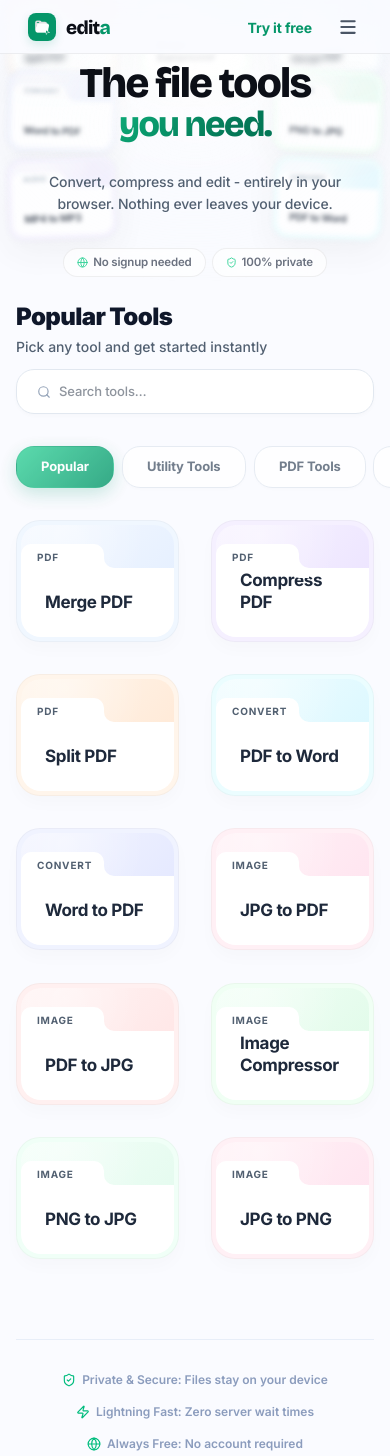
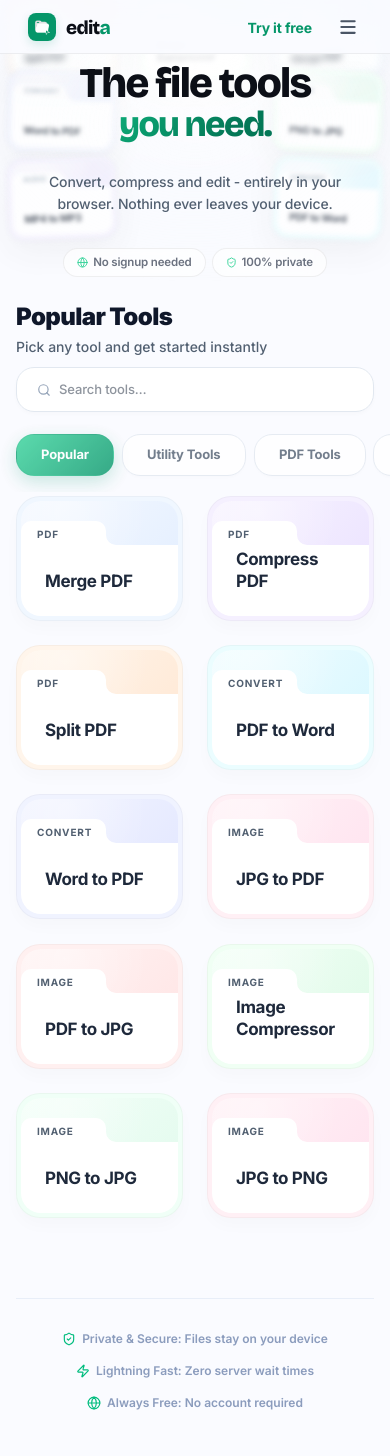
Before and after one commit to siddharth-fr/edita, a Next.js app: page / in a window 390 px wide. Shown: the top 1456 px of the page. Built offline with nearby package versions, Linux system fonts and the light colour scheme.

Commit message:
better ui spacing

```diff
--- a/src/components/ui/ToolsHeader.tsx
+++ b/src/components/ui/ToolsHeader.tsx
@@ -42,9 +42,9 @@ export default function ToolsHeader({
   }
 
   return (
-    <div className="flex flex-col gap-4 sm:gap-5 mb-6">
+    <div className="flex flex-col gap-3 sm:gap-5 mb-4 sm:mb-6">
       {/* ── Top Row: Title + Search ── */}
-      <div className="flex flex-col md:flex-row md:items-end justify-between gap-3 sm:gap-4">
+      <div className="flex flex-col md:flex-row md:items-end justify-between gap-2.5 sm:gap-4">
         <div className="flex-1">
           <h2
             className="text-2xl sm:text-3xl font-black tracking-tight"
@@ -144,7 +144,7 @@ export default function ToolsHeader({
       </div>
 
       {/* ── Bottom Row: Category Filter ── */}
-      <div className="flex items-center gap-2 overflow-x-auto px-10 -mx-10 py-4 pb-6 scrollbar-hide" style={{ marginBottom: -16 }}>
+      <div className="flex items-center gap-2 overflow-x-auto px-10 -mx-10 py-2.5 pb-4 sm:py-4 sm:pb-6 scrollbar-hide" style={{ marginBottom: -12 }}>
         <div
           className="flex items-center gap-2"
           style={{ minWidth: 'max-content' }}
--- a/src/components/ui/ToolsSection.tsx
+++ b/src/components/ui/ToolsSection.tsx
@@ -75,7 +75,7 @@ export default function ToolsSection({ tools }: { tools: Tool[] }) {
           </p>
         </div>
       ) : (
-        <div className="grid grid-cols-2 sm:grid-cols-3 lg:grid-cols-4 xl:grid-cols-5 gap-8 lg:gap-10">
+        <div className="grid grid-cols-2 sm:grid-cols-3 lg:grid-cols-4 xl:grid-cols-5 gap-6 sm:gap-8 lg:gap-10">
           {filtered.map(tool => (
             <ToolCard
               key={tool.slug}
```
